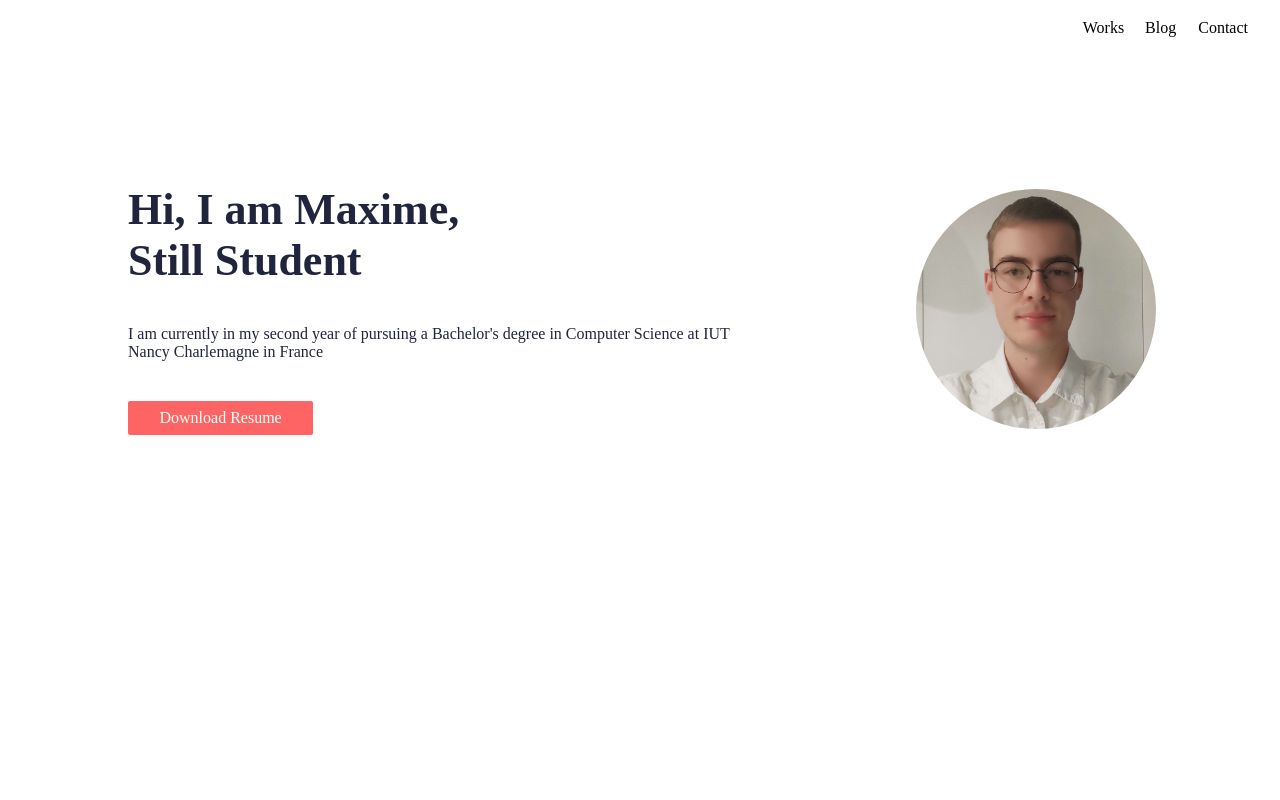
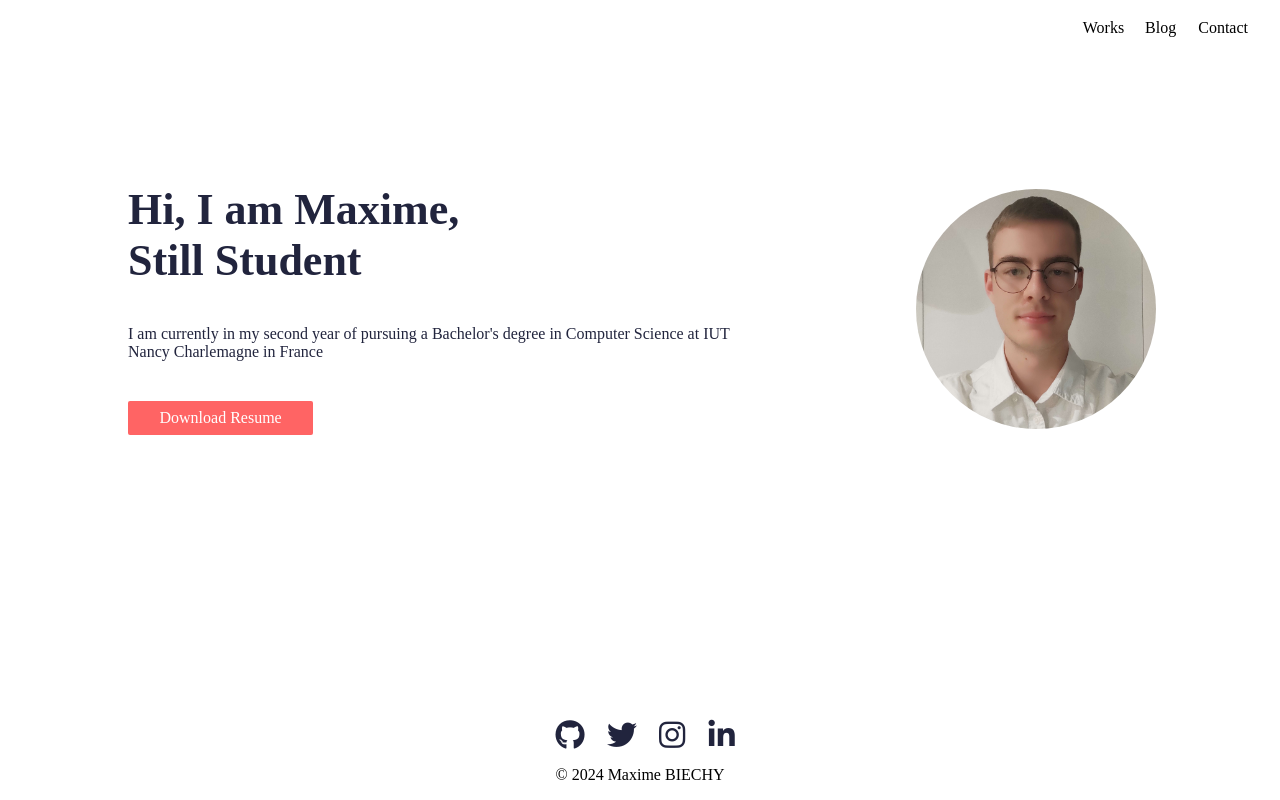
Before and after one commit to MaximeBiechy/Portfolio, a plain HTML site: page index.html in a window 1280 px wide. Drawn offline with Linux system fonts and the light colour scheme.

Commit message:
ajout du footer et de son style

```diff
--- a/css/style.css
+++ b/css/style.css
@@ -152,6 +152,35 @@ header {
   text-decoration: none; /* Pas de soulignement pour le lien */
 }
 
+footer {
+  position: fixed;
+  bottom: 0;
+  width: 100%;
+  height: auto;
+  display: flex;
+  justify-content: center;
+  align-items: center;
+}
+
+.social-icons {
+  display: flex;
+  justify-content: center;
+  align-items: center;
+  list-style: none;
+  gap: 20%;
+  padding: 0;
+  margin: 0;
+}
+
+.social-icons i {
+  font-size: 30px; /* Taille des icônes */
+  color: #21243d;
+}
+
+.social-icons i:hover {
+  color: #ff6464; /* Couleur de l'icône au survol */
+}
+
 /*            */
 /*   mobile   */
 /*            */
--- a/index.html
+++ b/index.html
@@ -4,6 +4,10 @@
     <meta charset="UTF-8" />
     <meta name="viewport" content="width=device-width, initial-scale=1.0" />
     <link rel="stylesheet" href="css/style.css" />
+    <link
+      rel="stylesheet"
+      href="https://cdnjs.cloudflare.com/ajax/libs/font-awesome/6.0.0-beta3/css/all.min.css"
+    />
     <title>My Portfolio</title>
   </head>
   <body>
@@ -46,6 +50,34 @@
       </div>
     </section>
 
+    <footer>
+      <div class="footer">
+        <ul class="social-icons">
+          <li>
+            <a href="https://github.com/MaximeBiechy" target="_blank">
+              <i class="fab fa-github"></i
+            ></a>
+          </li>
+          <li>
+            <a href="https://twitter.com/Maxime_12304" target="_blank"
+              ><i class="fab fa-twitter"></i
+            ></a>
+          </li>
+          <li>
+            <a href="https://www.instagram.com/maxime_bch__/" target="_blank"
+              ><i class="fab fa-instagram"></i
+            ></a>
+          </li>
+          <li>
+            <a href="#https://www.linkedin.com/in/maxime-biechy" target="_blank"
+              ><i class="fab fa-linkedin-in"></i
+            ></a>
+          </li>
+        </ul>
+        <p>© 2024 Maxime BIECHY</p>
+      </div>
+    </footer>
+
     <script src="script.js"></script>
   </body>
 </html>
```
